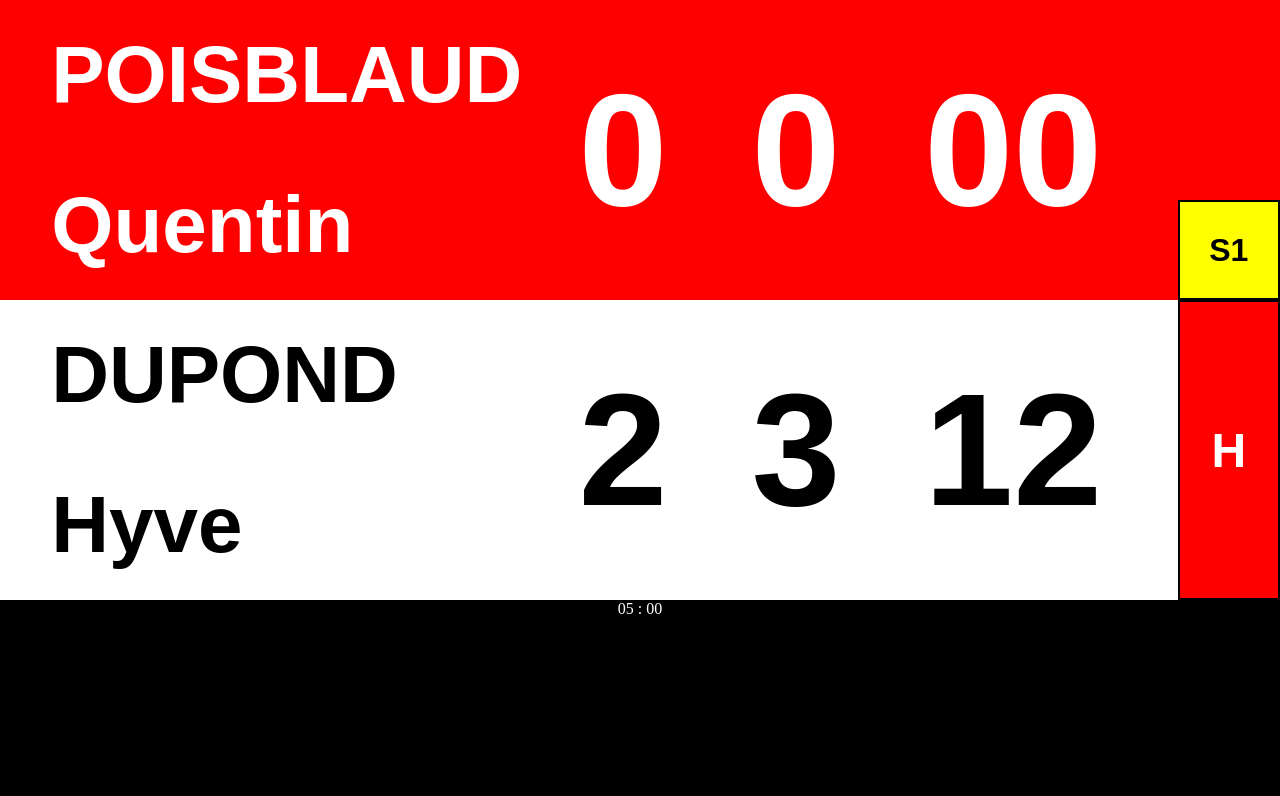
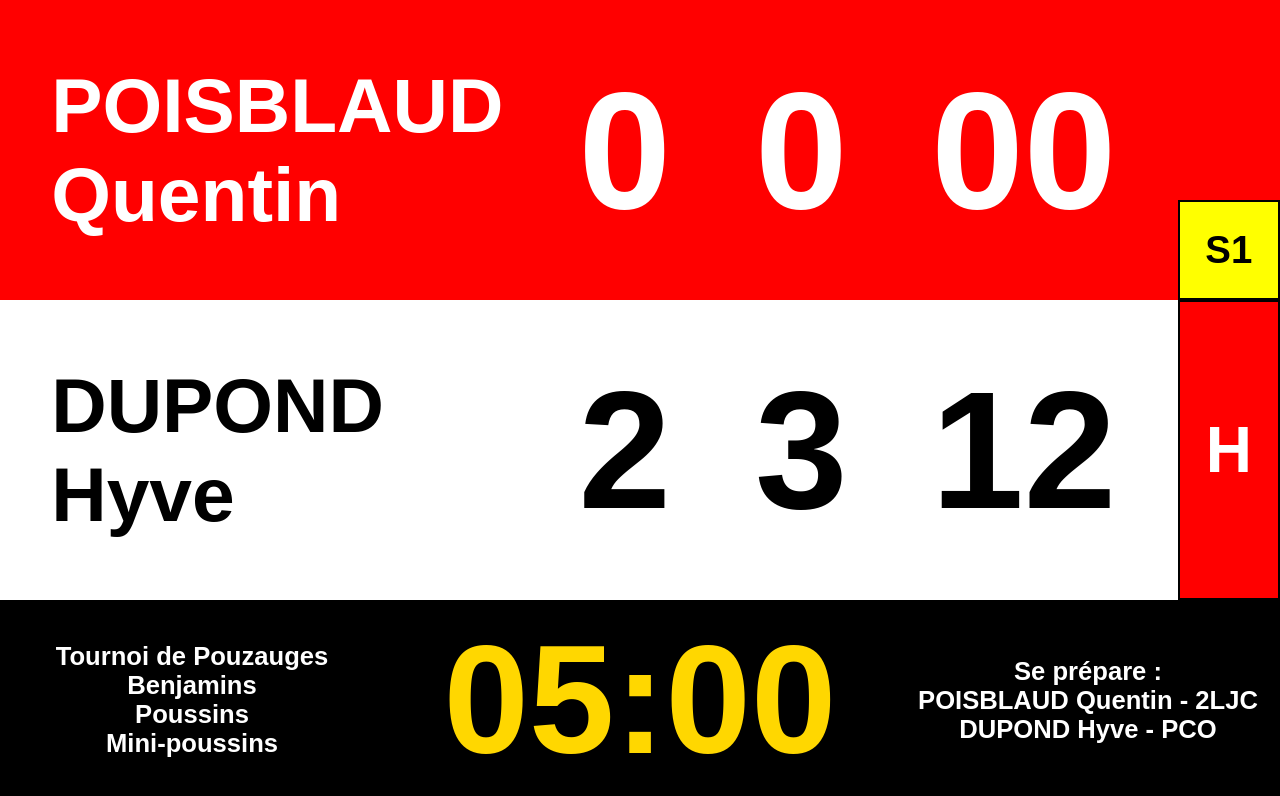
Before and after one commit to Quentin-Poisblaud/judo_scoreboard_2023, a Vue app: page /e in a window 1280 px wide. Shown: the top 796 px of the page. Built offline with nearby package versions, Linux system fonts and the light colour scheme.

Commit message:
fin affichage de base

```diff
--- a/src/views/enfant.vue
+++ b/src/views/enfant.vue
@@ -3,10 +3,12 @@
     <!--Combattant-->
     <div class="player">
       <div v-if="girouetteTimer" style="height: 100%">
-        <div class="style" style="height: 50%">
-          {{ player1.nom.toUpperCase() }}
+        <div class="style" style="height: 100%">
+          <pre style="font-family: Arial, Helvetica, sans-serif"
+            >{{ player1.nom.toUpperCase() }}
+{{ player1.prenom }}</pre
+          >
         </div>
-        <div class="style" style="height: 50%">{{ player1.prenom }}</div>
       </div>
       <div v-else style="height: 100%">
         <div class="style" style="height: 100%">{{ player1.club }}</div>
@@ -46,10 +48,12 @@
     <!--Combattant-->
     <div class="player">
       <div v-if="girouetteTimer" style="height: 100%">
-        <div class="style" style="height: 50%">
-          {{ player2.nom.toUpperCase() }}
+        <div class="style" style="height: 100%">
+          <pre style="font-family: Arial, Helvetica, sans-serif"
+            >{{ player2.nom.toUpperCase() }}
+{{ player2.prenom }}</pre
+          >
         </div>
-        <div class="style" style="height: 50%">{{ player2.prenom }}</div>
       </div>
       <div v-else style="height: 100%">
         <div class="style" style="height: 100%">{{ player2.club }}</div>
@@ -86,9 +90,80 @@
   </div>
 
   <div style="background-color: black; height: 25vh; margin: 0">
-    <div style="color: white; text-align: center">
-      {{ ("0" + Math.trunc(this.timer / 60)).slice(-2) }} :
-      {{ ("0" + (this.timer % 60)).slice(-2) }}
+    <div
+      style="
+        color: white;
+        text-align: center;
+        display: flex;
+        align-items: center;
+        justify-content: center;
+        width: 30%;
+        height: 100%;
+        float: left;
+      ">
+      <div
+        style="
+          margin: 0;
+          font-family: Arial, Helvetica, sans-serif;
+          font-weight: 700;
+          font-size: 2vw;
+        ">
+        <div v-for="item in infos">{{ item }}</div>
+      </div>
+    </div>
+
+    <div
+      style="
+        text-align: center;
+        display: flex;
+        align-items: center;
+        justify-content: center;
+        width: 40%;
+        height: 100%;
+        float: left;
+        font-family: Arial, Helvetica, sans-serif;
+        font-weight: 700;
+        font-size: 12vw;
+      ">
+      <a style="color: gold" v-if="timerStatus === 2">
+        {{ ("0" + Math.trunc(this.timer / 60)).slice(-2) }}:{{
+          ("0" + (this.timer % 60)).slice(-2)
+        }}
+      </a>
+      <a style="color: lime" v-else-if="timerStatus === 1">
+        {{ ("0" + Math.trunc(this.timer / 60)).slice(-2) }}:{{
+          ("0" + (this.timer % 60)).slice(-2)
+        }}
+      </a>
+      <a style="color: red" v-else>
+        {{ ("0" + Math.trunc(this.timer / 60)).slice(-2) }}:{{
+          ("0" + (this.timer % 60)).slice(-2)
+        }}
+      </a>
+    </div>
+    <div
+      style="
+        color: white;
+        text-align: center;
+        display: flex;
+        align-items: center;
+        justify-content: center;
+        width: 30%;
+        height: 100%;
+        float: left;
+      ">
+      <div
+        style="
+          margin: 0;
+          font-family: Arial, Helvetica, sans-serif;
+          font-weight: 700;
+          font-size: 2vw;
+        ">
+        <div>Se prépare :</div>
+        <div v-for="item in nexts">
+          {{ item.nom.toUpperCase() }} {{ item.prenom }} - {{ item.club }}
+        </div>
+      </div>
     </div>
   </div>
 </template>
@@ -124,9 +199,27 @@ export default {
         },
       },
 
+      timer: 300, //temps en secondes
+
+      timerStatus: 2, //0=mate, 1 hajime, 2 goldenScore
+
+      infos: ["Tournoi de Pouzauges", "Benjamins", "Poussins", "Mini-poussins"],
+
+      nexts: [
+        {
+          nom: "Poisblaud",
+          prenom: "Quentin",
+          club: "2LJC",
+        },
+
+        {
+          nom: "Dupond",
+          prenom: "Hyve",
+          club: "PCO",
+        },
+      ],
+
       girouetteTimer: true,
-
-      timer: 300, //temps en secondes
 
       // port: '',
       // portChoosed: false,
@@ -217,7 +310,7 @@ export default {
     white-space: nowrap;
     display: flex;
     align-items: center;
-    font-size: 5em;
+    font-size: 6vw;
     font-family: Arial, Helvetica, sans-serif;
     font-weight: 700;
     padding-left: 10%;
@@ -231,7 +324,7 @@ export default {
     height: 100%;
     display: flex;
     align-items: center;
-    font-size: 10em;
+    font-size: 13vw;
     font-family: Arial, Helvetica, sans-serif;
     font-weight: 700;
     padding-left: 10%;
@@ -246,7 +339,7 @@ export default {
     background-color: yellow;
     align-items: center;
     justify-content: center;
-    font-size: 2em;
+    font-size: 3vw;
     font-family: Arial, Helvetica, sans-serif;
     font-weight: 700;
     border: 2px solid black;
@@ -259,7 +352,7 @@ export default {
     background-color: red;
     align-items: center;
     justify-content: center;
-    font-size: 3em;
+    font-size: 5vw;
     font-family: Arial, Helvetica, sans-serif;
     font-weight: 700;
     border: 2px solid black;
```
